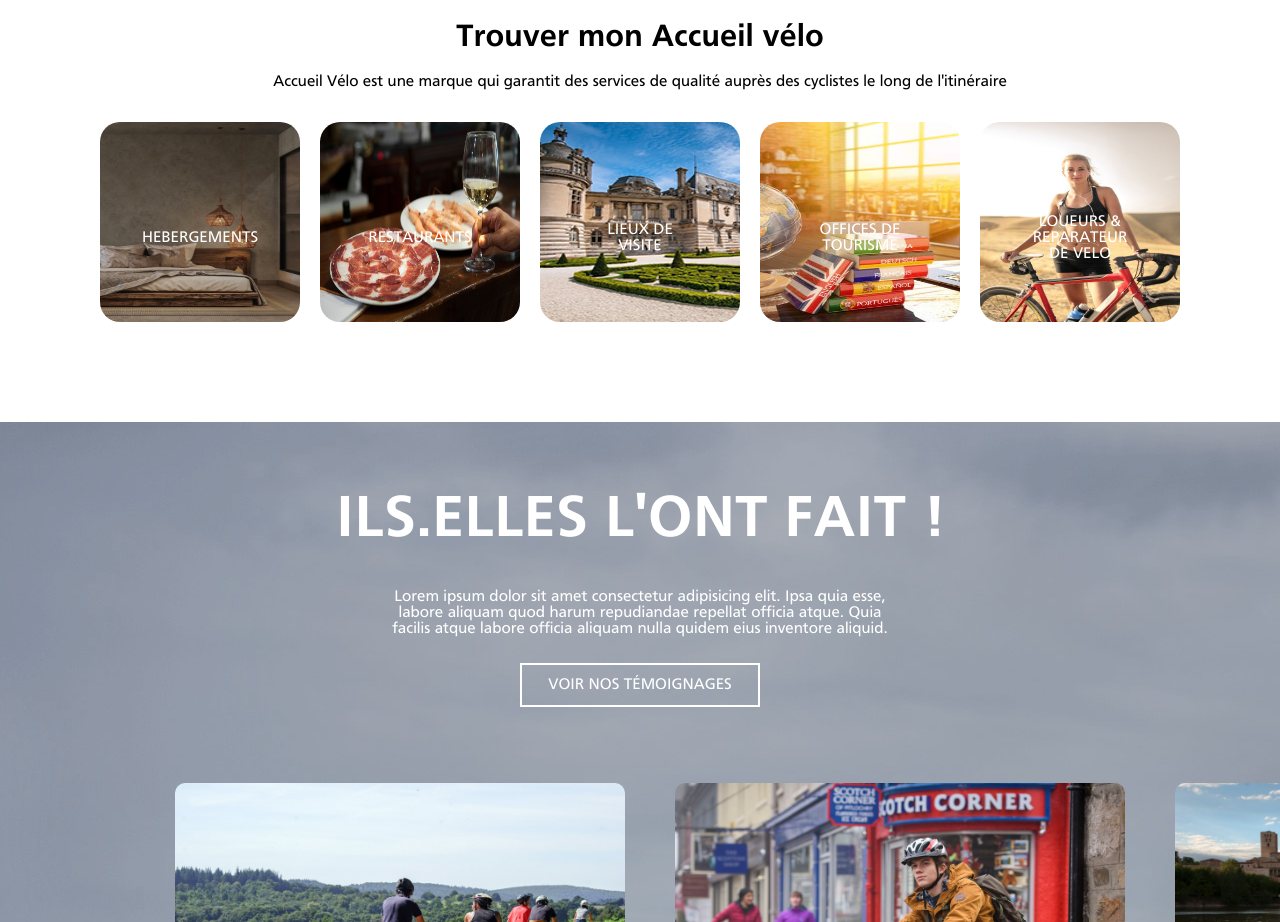
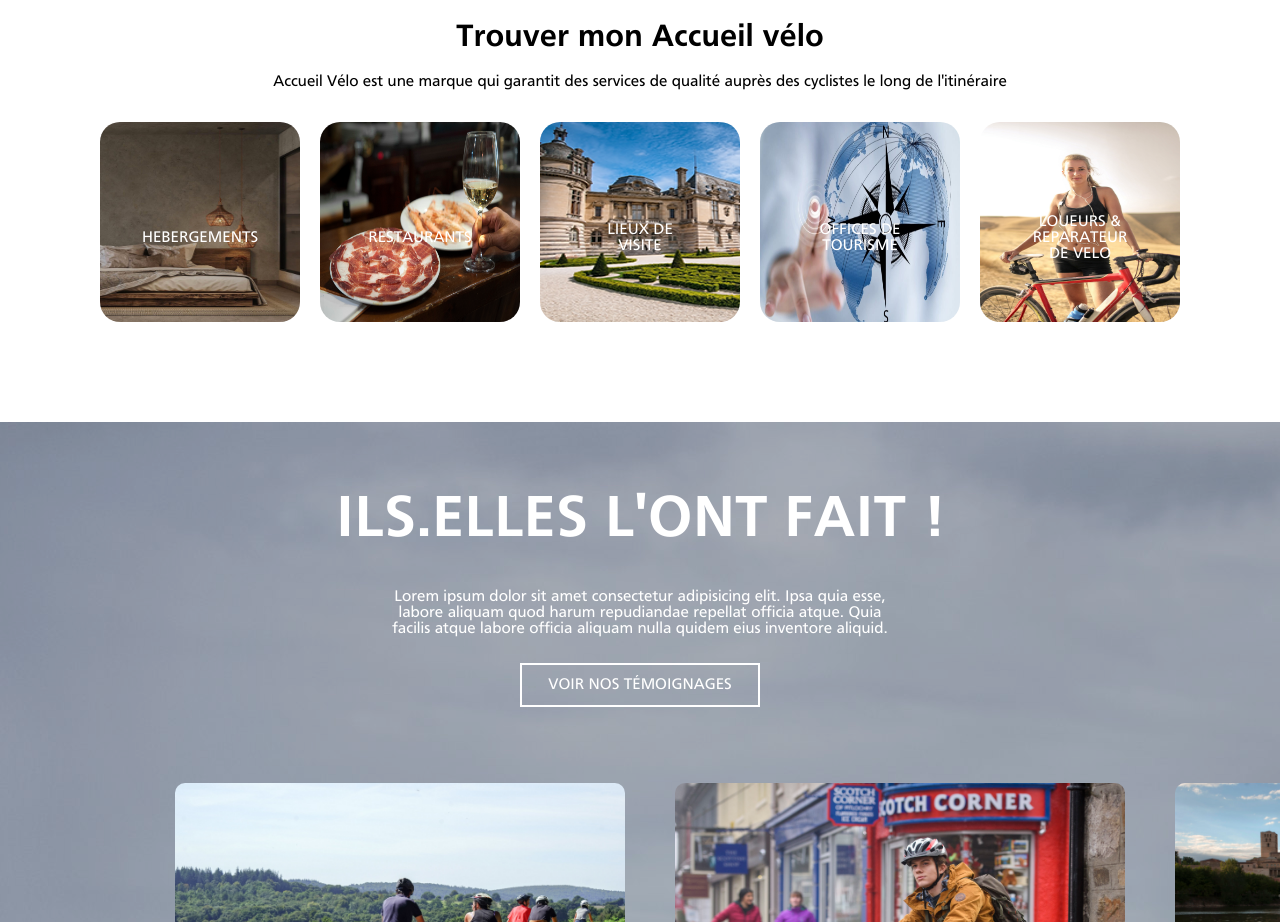
Before and after one commit to Memory77/eurovelo, a plain HTML site: page accueil.html in a window 1280 px wide. Shown: the part 1660-2582 px from the top of the page. Drawn offline with Linux system fonts and the light colour scheme; no server answers.

Commit message:
brianexos

```diff
--- a/accueil.html
+++ b/accueil.html
@@ -135,7 +135,7 @@
                         <p>LIEUX DE VISITE</p>
                     </div>
                     <div class="cyclistes">
-                        <img class="imagerow" src="images/istockphoto-1041902082-612x612.jpg" alt="TOURISME">
+                        <img class="imagerow" src="images/tourisme_1.jpg" alt="TOURISME">
                         <p>OFFICES DE TOURISME</p>
                     </div>
                     <div class="cyclistes">
```
Also changed, not shown: images/tourisme_1.jpg (added).
